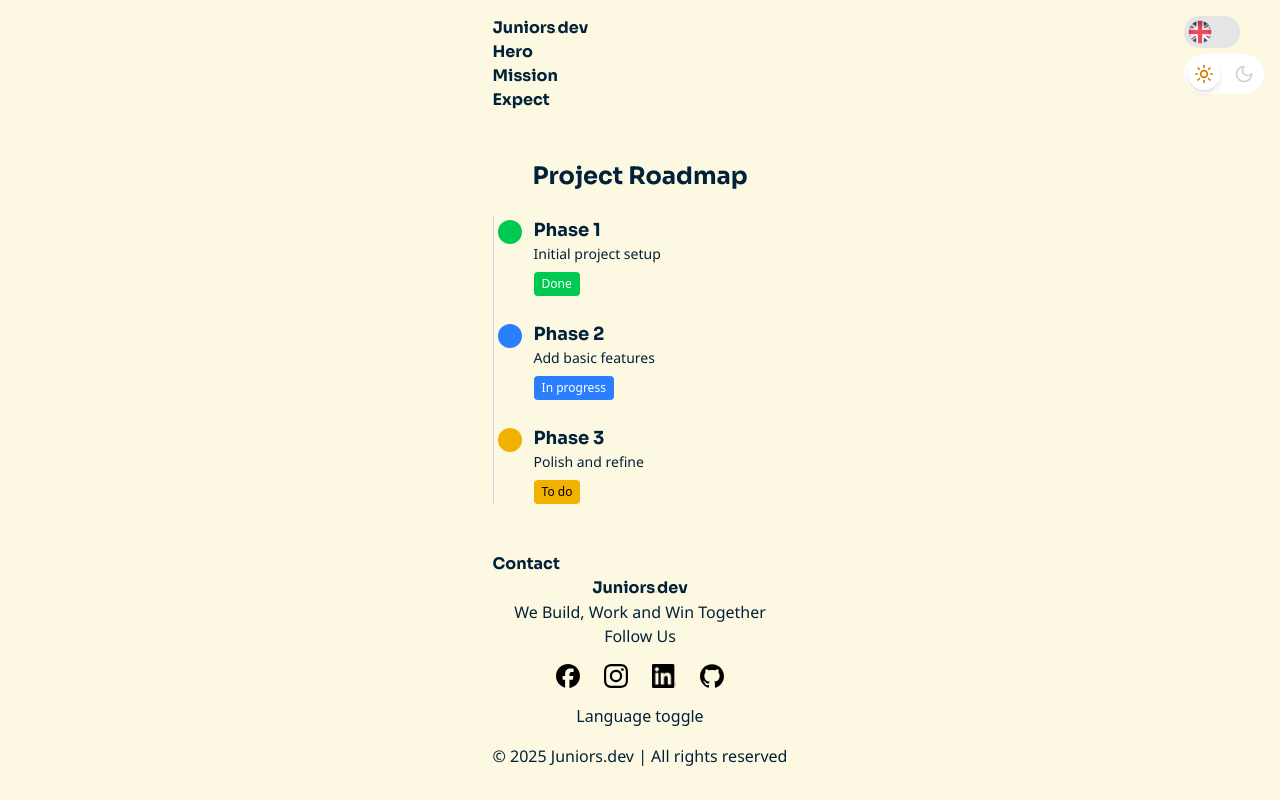
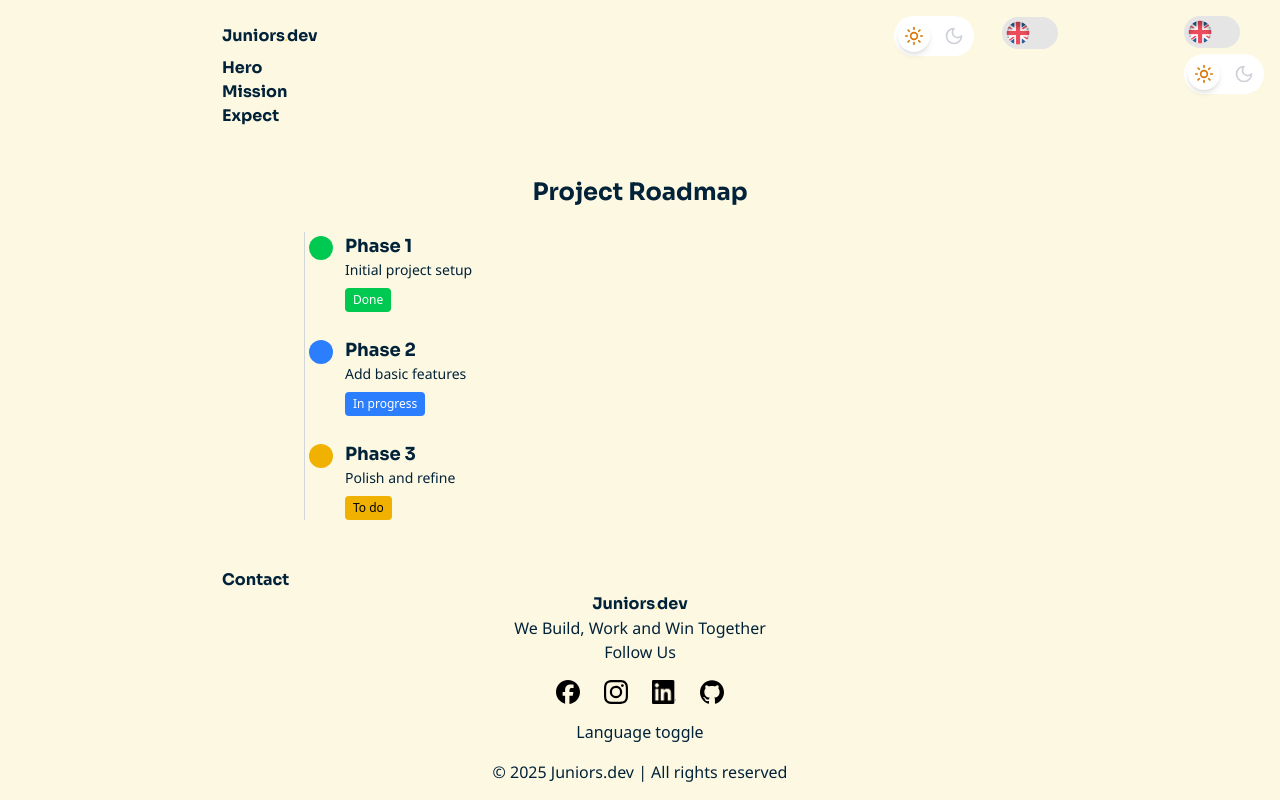
Before and after one commit to Juniors-Dev/Juniors.dev, a React (Vite) app: page / in a window 1280 px wide. Built offline with nearby package versions, Linux system fonts and the light colour scheme.

Commit message:
refactor: include themetoggle and languagetoggle in header. Add grid to header

```diff
--- a/src/components/ui/Header.jsx
+++ b/src/components/ui/Header.jsx
@@ -1,10 +1,19 @@
+import ThemeToggle from "./ThemeToggle";
+import LanguageToggle from "./LanguageToggle";
+
 function Header() {
   return (
-    <header>
-      <div className="flex items-start">
-        <h5 className="text-[var(--h5-size)]">
+    <header className="grid grid-cols-5 gap-1 xs:grid-cols-10">
+      <div className="col-span-3 self-center xs:col-span-4">
+        <h5 className="text-h5">
           Juniors<img src="src/assets/ducky1.svg" className="w-0.5 inline align-baseline"></img>dev
         </h5>
+      </div>
+      <div className="pr-6 col-start-4 xs:col-start-9 justify-self-end sm:p-0">
+        <ThemeToggle />
+      </div>
+      <div className="col-start-5 pl-6 sm:pl-0 xs:col-start-10 place-self-center justify-self-end ">
+        <LanguageToggle />
       </div>
     </header>
   );
```
